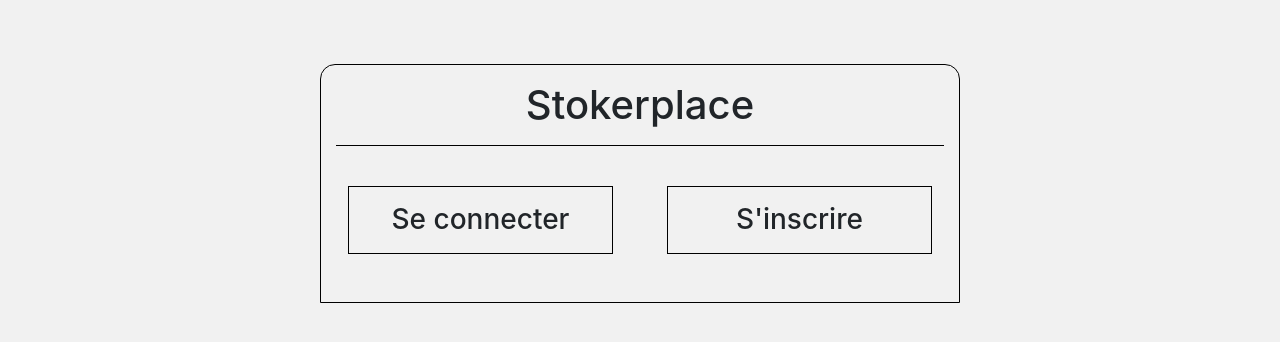
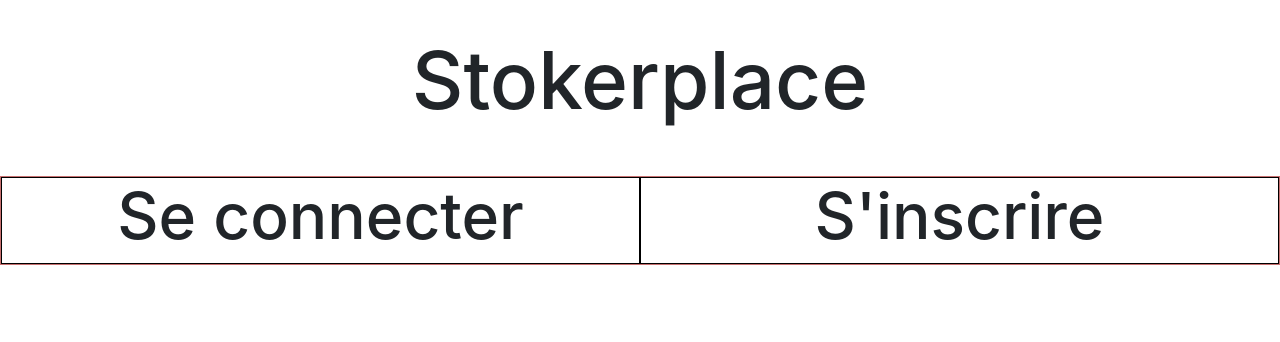
Before and after one commit to Tomrooman/Stockerplace, a React app in the folder client/: page / in a window 1280 px wide. Built offline with nearby package versions, Linux system fonts and the light colour scheme.

Commit message:
begin style connexion inscription

```diff
--- a/client/src/components/app/app.css
+++ b/client/src/components/app/app.css
@@ -1,28 +1,26 @@
-body {
-    background-color : rgb(241, 241, 241) !important;
+.no-auth-title {
+    margin-top : 2rem;
+    margin-left : auto;
+    margin-right : auto;
 }
 
-.no-auth h1 {
-    padding-top : 1rem;
-    padding-bottom : 1rem;
-    border-bottom : 1px solid black;
+.no-auth-title h1 {
+    font-size : 5rem;
 }
 
-.no-auth {
-    margin-top : 4rem;
-    border : 1px solid black;
-    margin-right : auto;
-    margin-left : auto;
-    border-top-left-radius: 15px;
-    border-top-right-radius: 15px;
+.no-auth-choice-div {
+    margin-top : 3rem;
+    text-align: center;
+    border:  1px solid rgb(199, 111, 111);
+    height : 100%;
 }
 
 .no-auth-choice {
-    padding-top : 1rem;
-    padding-bottom : 0.5rem;
     border : 1px solid black;
-    margin-bottom : 3rem;
-    margin-top : 2rem;
-    margin-right : auto;
-    margin-left : auto;
+    text-align: center;
+    width : 50%;
 }
+
+.no-auth-choice h3 {
+    font-size: 4rem;
+}
--- a/client/src/components/app/index.js
+++ b/client/src/components/app/index.js
@@ -82,14 +82,16 @@ class App extends Component {
             {this.state.content}
           </div>
           :
-          <div className="no-auth text-center col-xs-12 col-sm-12 col-md-10 col-lg-10 col-xl-6">
-            <h1> Stokerplace </h1>
-            <div className="row">
-              <div onClick={this.connect_modal} className="no-auth-choice col-xs-12 col-sm-12 col-md-5 col-lg-5 col-xl-5">
-                <h3> Se connecter </h3>
+          <div className="col-xs-12 col-sm-12 col-md-12 col-lg-12 col-xl-12">
+            <div className="no-auth-title text-center col-xs-12 col-sm-12 col-md-10 col-lg-10 col-xl-6">
+              <h1> Stokerplace </h1>
+            </div>
+            <div className="row no-auth-choice-div">
+              <div onClick={this.connect_modal} className="no-auth-choice">
+                <h3>Se connecter</h3>
               </div>
-              <div onClick={this.subscribe_modal} className="no-auth-choice col-xs-12 col-sm-12 col-md-5 col-lg-5 col-xl-5">
-                <h3> S'inscrire </h3>
+              <div onClick={this.subscribe_modal} className="no-auth-choice">
+                <h3>S'inscrire</h3>
               </div>
             </div>
           </div>
```
Also changed, not shown: 3 other files.
